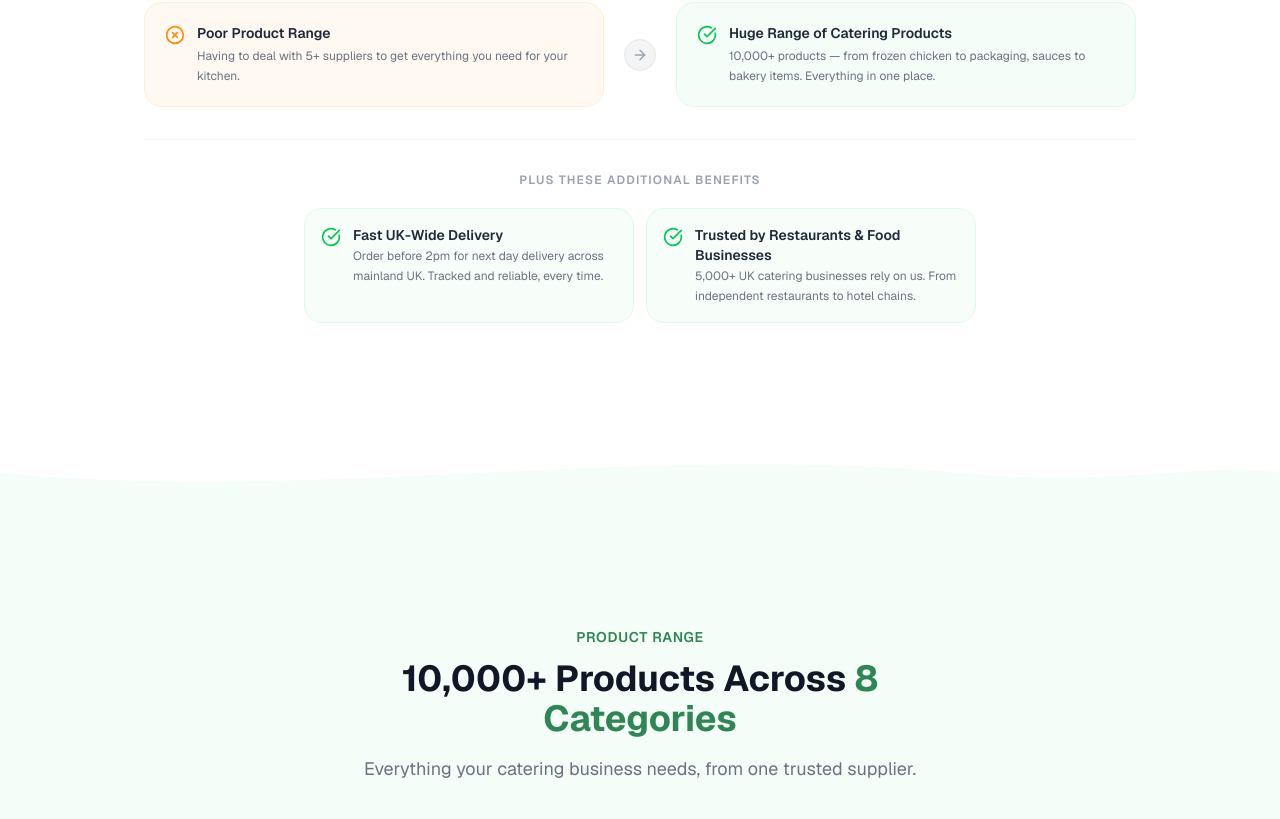
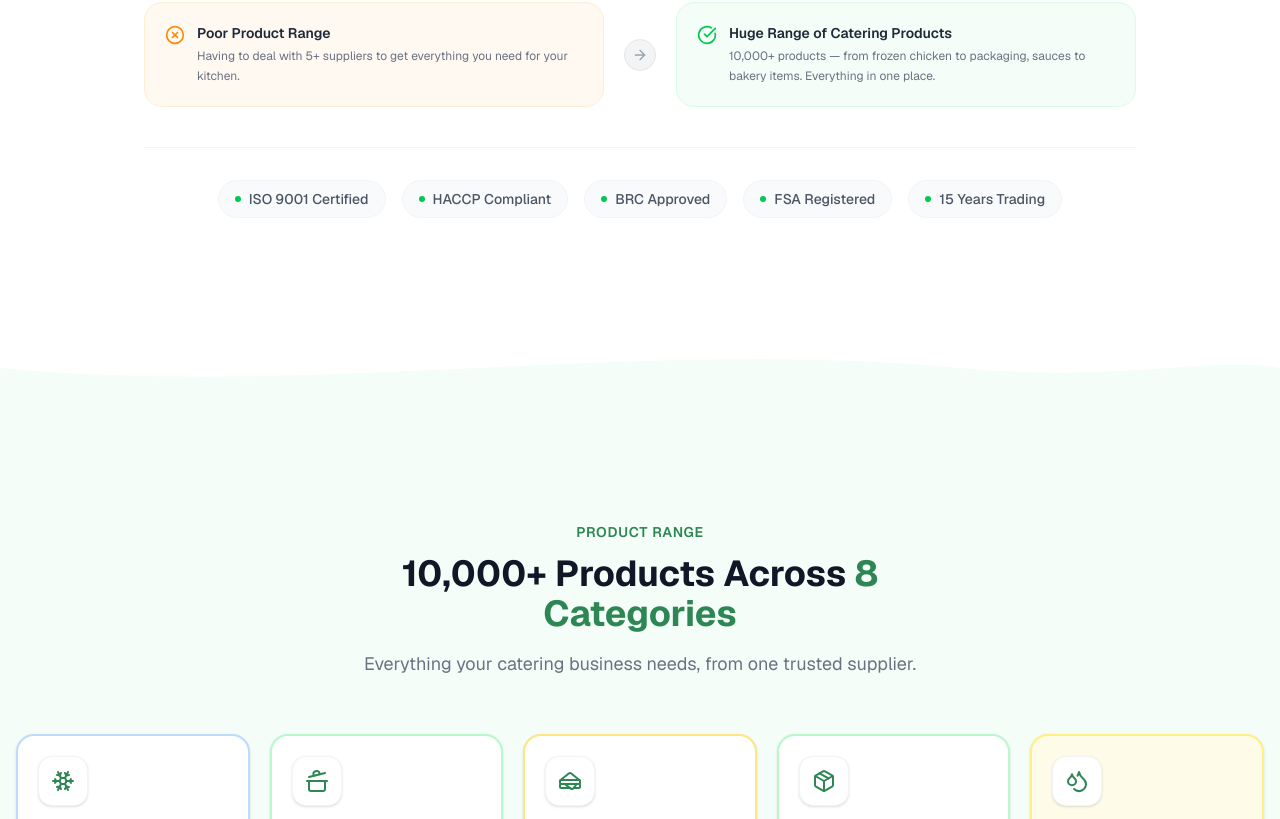
Before and after one commit to Uvaish61/cater-choice-ads, a Next.js app: page / in a window 1280 px wide. Shown: the part 1581-2400 px from the top of the page. Built offline with nearby package versions, Linux system fonts and the light colour scheme; no server answers.

Commit message:
certification badges

```diff
--- a/src/app/page.tsx
+++ b/src/app/page.tsx
@@ -3,7 +3,6 @@ import { ProblemSolution } from "@/components/sections/problem-solution";
 import { Categories } from "@/components/sections/categories";
 import { FeaturedProducts } from "@/components/sections/featured-products";
 import { Stats } from "@/components/sections/stats";
-import { WhyUs } from "@/components/sections/why-us";
 import { Testimonials } from "@/components/sections/testimonials";
 import { Catalog } from "@/components/sections/catalog";
 import { Coverage } from "@/components/sections/coverage";
@@ -45,14 +44,6 @@ export default function LandingPage() {
         <Stats />
       </AnimatedSection>
 
-      <WaveDivider bgColor={WHITE} fillColor={TINT} />
-
-      <AnimatedSection>
-        <WhyUs />
-      </AnimatedSection>
-
-      <WaveDivider bgColor={TINT} fillColor={WHITE} />
-
       <AnimatedSection>
         <Testimonials />
       </AnimatedSection>
--- a/src/components/sections/problem-solution.tsx
+++ b/src/components/sections/problem-solution.tsx
@@ -1,10 +1,9 @@
 "use client";
 
 import { motion } from "framer-motion";
-import { XCircle, CheckCircle, ArrowRight, Zap, Building2 } from "lucide-react";
+import { XCircle, CheckCircle, ArrowRight } from "lucide-react";
 import { problemSolutionContent } from "@/data/content";
 
-// Pair each problem directly with its matching solution
 const pairs = [
   { problem: problemSolutionContent.problems[0], solution: problemSolutionContent.solutions[3] },
   { problem: problemSolutionContent.problems[1], solution: problemSolutionContent.solutions[0] },
@@ -12,11 +11,7 @@ const pairs = [
   { problem: problemSolutionContent.problems[3], solution: problemSolutionContent.solutions[1] },
 ];
 
-// Remaining solutions shown as bonus feature pills
-const bonusSolutions = [
-  { ...problemSolutionContent.solutions[2], icon: Zap },
-  { ...problemSolutionContent.solutions[4], icon: Building2 },
-];
+const trustBadges = ["ISO 9001 Certified", "HACCP Compliant", "BRC Approved", "FSA Registered", "15 Years Trading"];
 
 export function ProblemSolution() {
   return (
@@ -100,31 +95,20 @@ export function ProblemSolution() {
           ))}
         </div>
 
-        {/* Bonus solutions */}
+        {/* Trust badges */}
         <motion.div
           initial={{ opacity: 0, y: 16 }}
           whileInView={{ opacity: 1, y: 0 }}
           viewport={{ once: true }}
           transition={{ duration: 0.5, delay: 0.45 }}
-          className="mt-8 pt-8 border-t border-gray-100"
+          className="mt-10 pt-8 border-t border-gray-100 flex flex-wrap justify-center items-center gap-4"
         >
-          <p className="text-center text-xs font-semibold text-gray-400 uppercase tracking-widest mb-5">
-            Plus these additional benefits
-          </p>
-          <div className="grid sm:grid-cols-2 gap-3 max-w-2xl mx-auto">
-            {bonusSolutions.map((item) => (
-              <div
-                key={item.title}
-                className="flex gap-3 p-4 rounded-2xl bg-green-50/50 border border-green-100 items-start"
-              >
-                <CheckCircle className="h-5 w-5 text-green-500 shrink-0 mt-0.5" />
-                <div>
-                  <p className="font-semibold text-gray-800 text-sm mb-0.5">{item.title}</p>
-                  <p className="text-xs text-gray-500 leading-relaxed">{item.description}</p>
-                </div>
-              </div>
-            ))}
-          </div>
+          {trustBadges.map((badge) => (
+            <div key={badge} className="flex items-center gap-2 bg-gray-50 px-4 py-2 rounded-full border border-gray-100">
+              <span className="w-1.5 h-1.5 rounded-full bg-green-500" />
+              <span className="text-sm font-medium text-gray-600">{badge}</span>
+            </div>
+          ))}
         </motion.div>
 
       </div>
```
